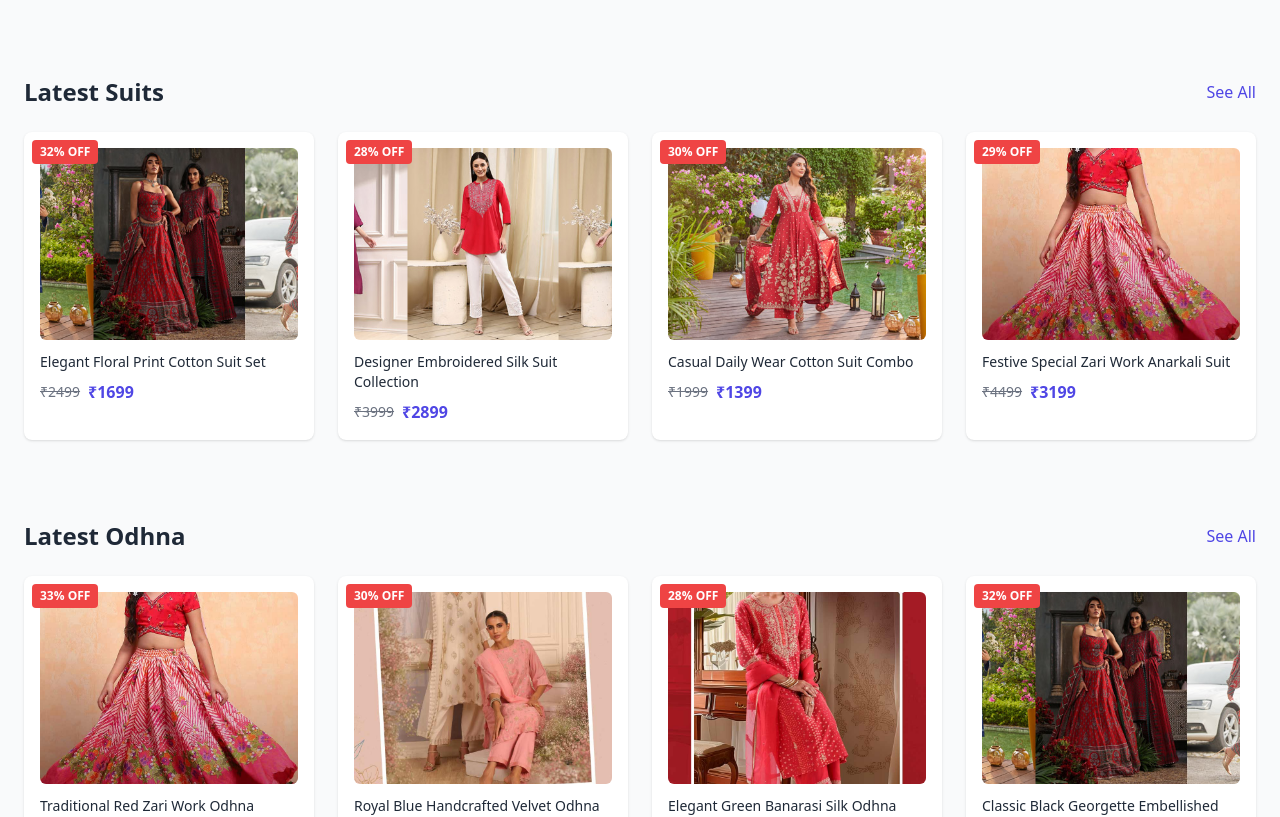
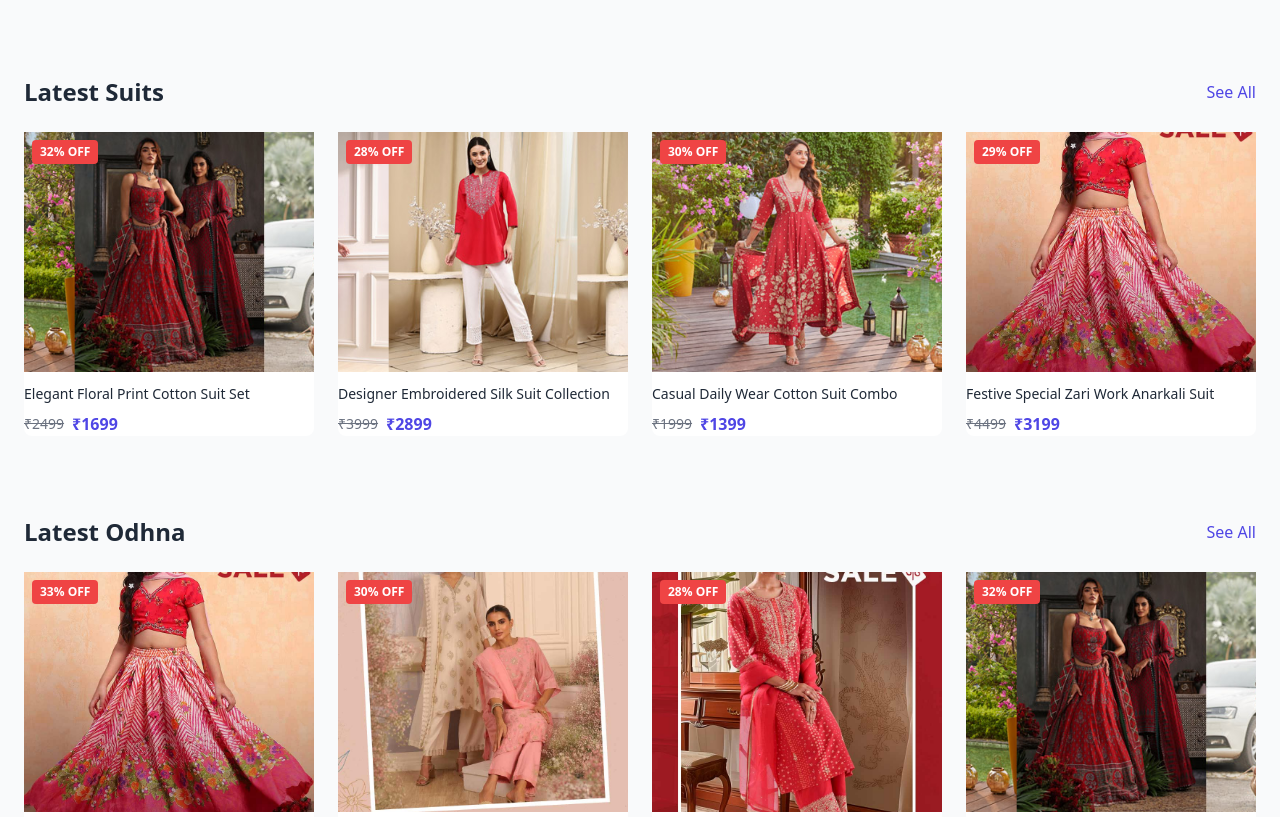
Before and after one commit to syncrao/Rajputi-E-Commerce-Platform, a React (Vite) app in the folder frontend/: page / in a window 1280 px wide. Shown: the part 1200-2017 px from the top of the page. Built offline with nearby package versions, Linux system fonts and the light colour scheme; no server answers.

Commit message:
added sections

```diff
--- a/frontend/src/components/Navbar.jsx
+++ b/frontend/src/components/Navbar.jsx
@@ -100,13 +100,13 @@ export default function Navbar() {
 
       <div className="border-b border-gray-200 w-full z-10 fixed top-0 left-0">
         <header className="relative bg-white">
-          <p className="flex h-6 items-center justify-center border-b bg-gray-100 px-4 text-sm font-small text-gray-600 sm:px-6 lg:px-8">
+          <p className="flex h-6 items-center justify-center border-b  px-4 text-sm font-small text-gray-600 sm:px-6 lg:px-8">
             Get free delivery on orders over ₹499
           </p>
 
           <nav
             aria-label="Top"
-            className="transition-all duration-100 px-4 sm:px-6 lg:px-8"
+            className="transition-all duration-100 px-4 sm:px-6 lg:px-8  border-b"
           >
             <div className="flex h-14 items-center">
               <div className="flex items-center lg:hidden">
--- a/frontend/src/screens/HomeScreen.jsx
+++ b/frontend/src/screens/HomeScreen.jsx
@@ -178,7 +178,7 @@ export default function HomeScreen() {
         {items.map((item) => (
           <div
             key={item.id}
-            className="bg-white rounded-lg shadow hover:shadow-md transition p-4 relative"
+            className="bg-white rounded-lg hover:shadow-md transition  relative"
           >
             {/* Discount Badge */}
             <span className="absolute top-2 left-2 bg-red-500 text-white text-xs font-semibold px-2 py-1 rounded">
@@ -188,7 +188,7 @@ export default function HomeScreen() {
             <img
               src={item.img}
               alt={item.name}
-              className="w-full h-48 object-cover rounded-md"
+              className="w-full h-60 object-cover "
             />
             <h3 className="mt-3 text-gray-800 font-medium text-sm line-clamp-2">
               {item.name}
```
